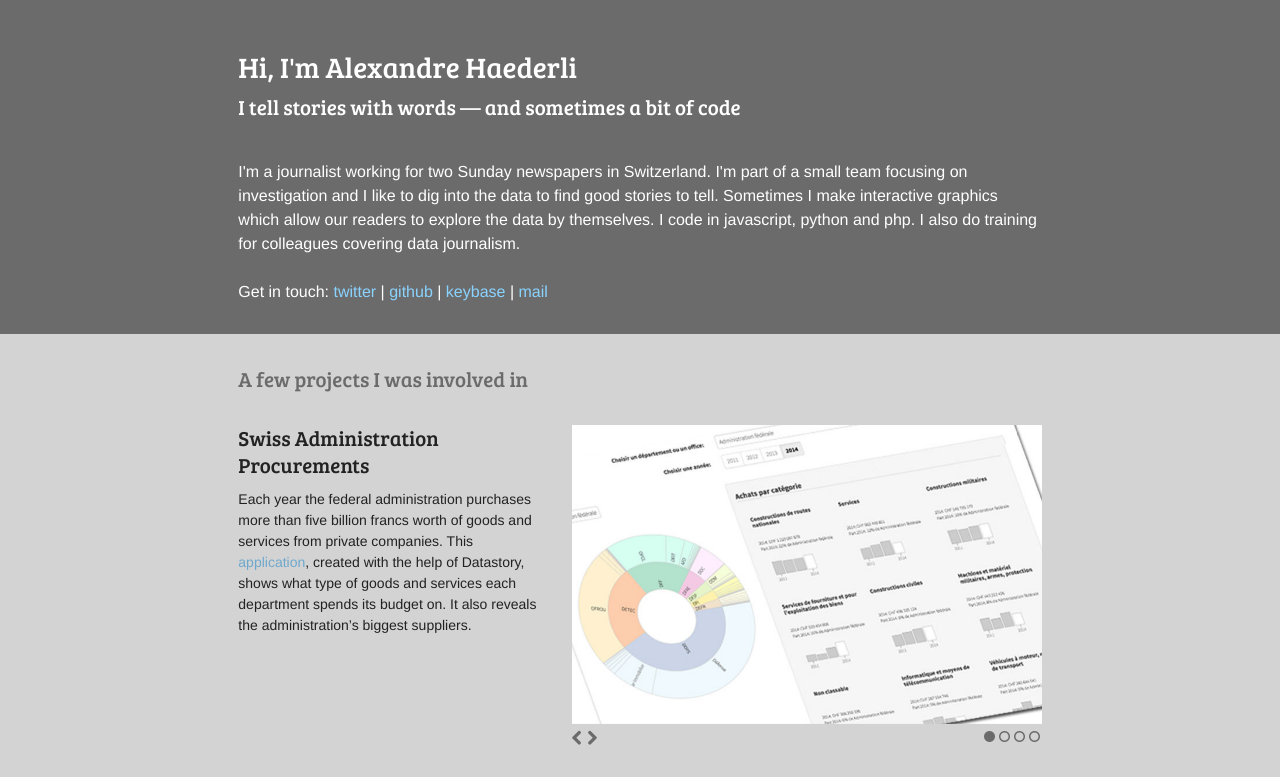
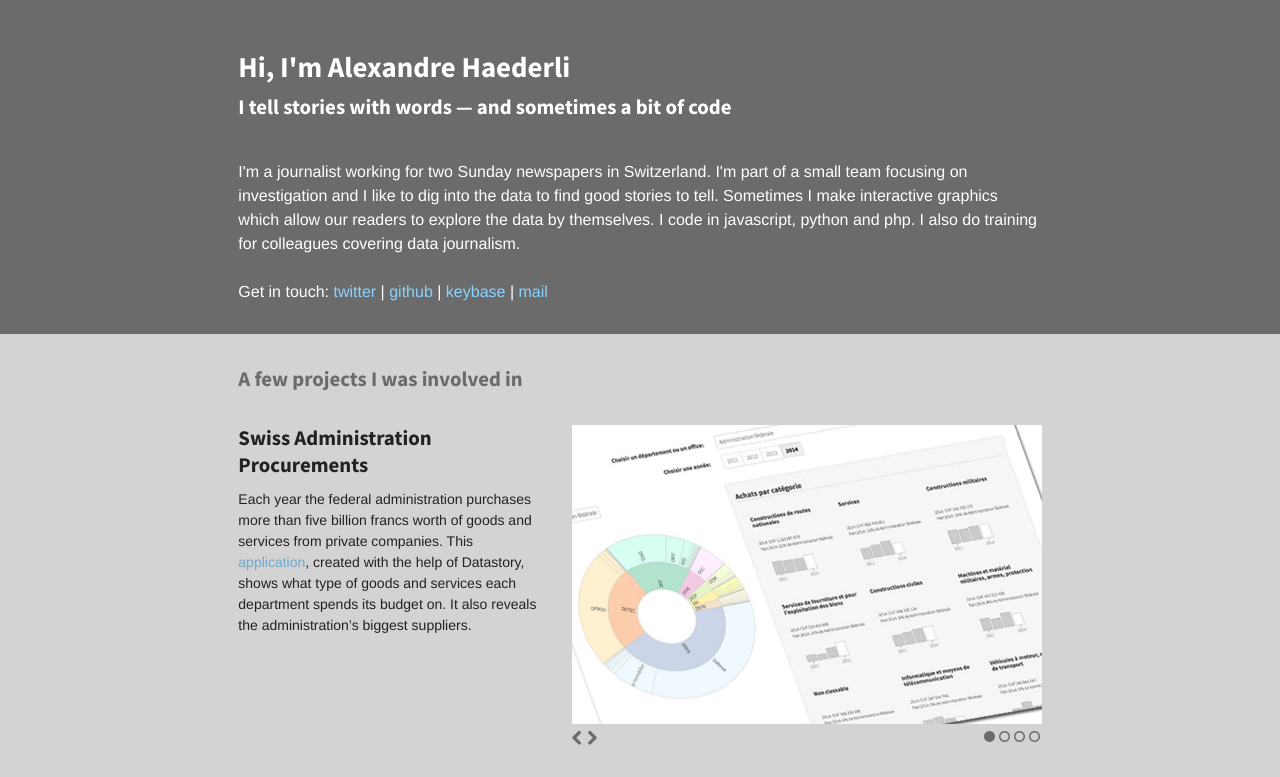
Before and after one commit to alexhaed/haederli.me-v2, a plain HTML site: page index.html in a window 1280 px wide. Shown: the top 777 px of the page. Drawn offline with Linux system fonts and the light colour scheme.

Commit message:
Change title font

```diff
--- a/css/custom.css
+++ b/css/custom.css
@@ -1,12 +1,14 @@
 .abouttitle {
-    font-family: 'Bree Serif', serif;
+    font-family: 'Source Sans Pro', sans-serif;
+    font-weight: bold;
     margin-top: 50px;
     font-size: 180%;
     margin-bottom: 10px;
     line-height: 120%;
 }
 .aboutsubtitle {
-    font-family: 'Bree Serif', serif;
+    font-family: 'Source Sans Pro', sans-serif;
+    font-weight: bold;
     margin-bottom: 40px;
     font-size: 130%;
     line-height: 120%;
@@ -27,14 +29,16 @@ body {
     margin-bottom: 30px;
 }
 .projectmaintitle {
-    font-family: 'Bree Serif', serif;
+    font-family: 'Source Sans Pro', sans-serif;
+    font-weight: bold;
     margin-top: 30px;
     margin-bottom: 30px;
     font-size: 130%;
     color: #6B6B6B;
 }
 .projecttitle {
-    font-family: 'Bree Serif', serif;
+    font-family: 'Source Sans Pro', sans-serif;
+    font-weight: bold;
     margin-bottom: 10px;
     line-height: 130%;
     font-size: 130%;
--- a/index.html
+++ b/index.html
@@ -11,7 +11,7 @@
     <meta name="revisit-after" content="1 month">
     <link rel="stylesheet" href="css/foundation.min.css" type="text/css">
     <link rel="stylesheet" href="css/custom.css" type="text/css">
-    <link href="https://fonts.googleapis.com/css?family=Bree+Serif" rel="stylesheet" type="text/css">
+    <link href='https://fonts.googleapis.com/css?family=Source+Sans+Pro:700' rel='stylesheet' type='text/css'>
     <script src="js/vendor/modernizr.js"></script>
 </head>
 <body>
```
